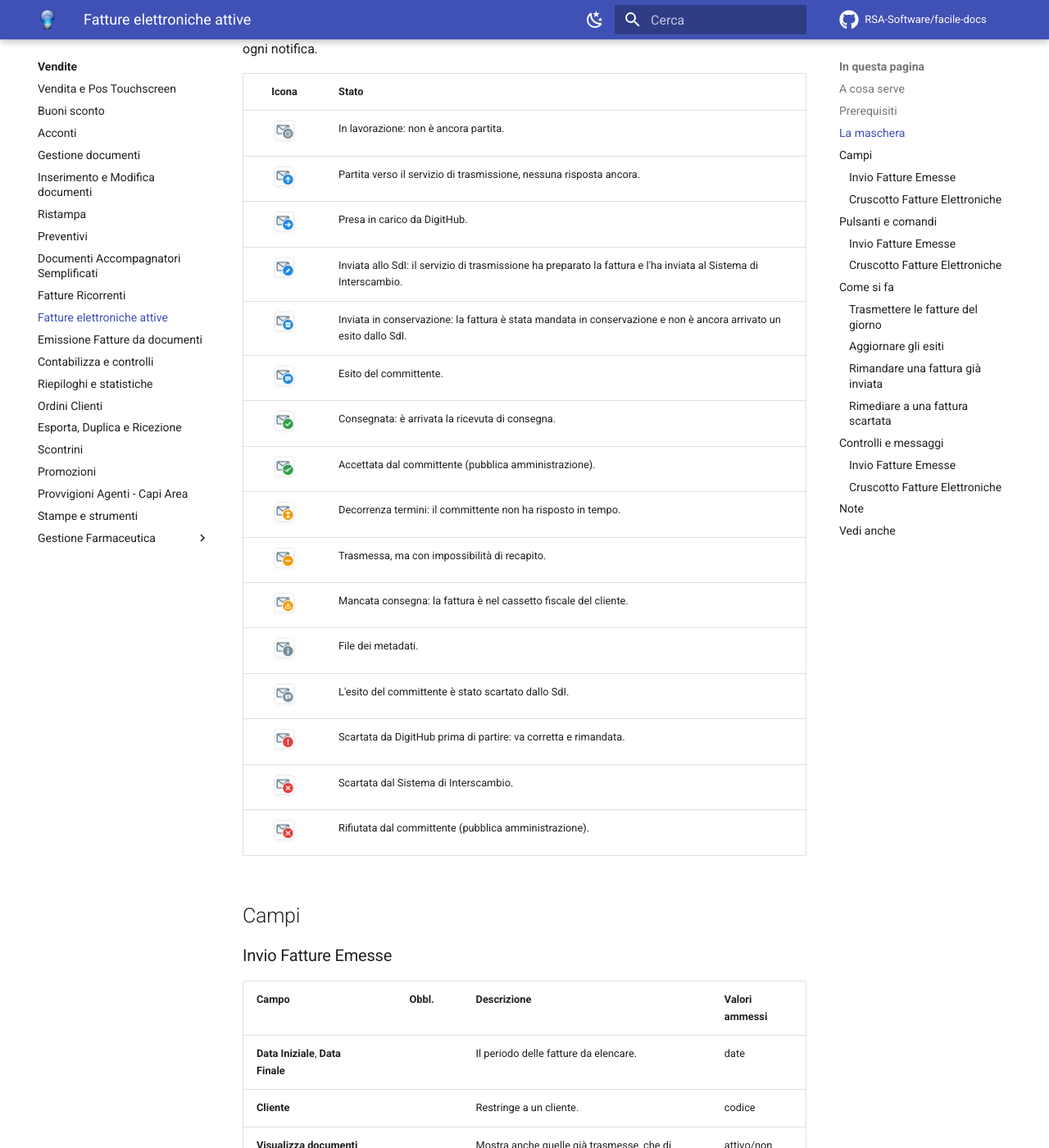
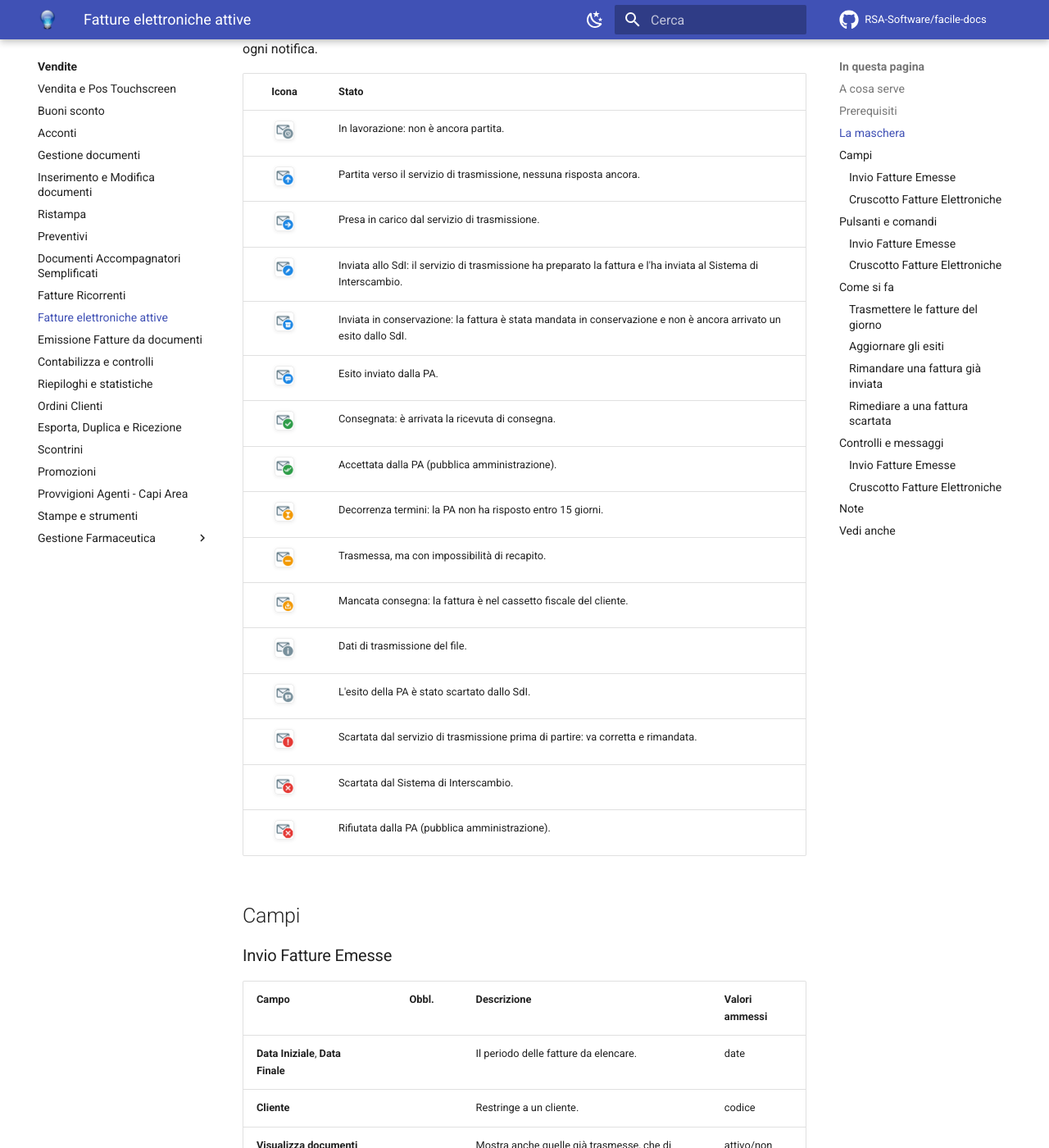
Before and after one commit to RSA-Software/facile-docs, an MkDocs documentation site: the page built from docs/moduli/vendite/fatture-elettroniche-attive.md, in a window 1280 px wide and 1400 px high, scrolled down 1982 px. Shown: the whole window at 82% size. Built offline with MkDocs 1.6.1 and Material for MkDocs 9.7.7, drawn with Linux system fonts in a browser that asks for light colours; comment, search, counter and statistics services are not loaded; some of the changed text lies outside the part shown.

```diff
--- a/docs/moduli/vendite/fatture-elettroniche-attive.md
+++ b/docs/moduli/vendite/fatture-elettroniche-attive.md
@@ -74,20 +74,20 @@ esiti, una per ogni notifica.
 |:---:|---|
 | ![](../../assets/img/vendite/stati-fe/lavorazione.png){ width="24" } | In lavorazione: non è ancora partita. |
 | ![](../../assets/img/vendite/stati-fe/inviata-ftp.png){ width="24" } | Partita verso il servizio di trasmissione, nessuna risposta ancora. |
-| ![](../../assets/img/vendite/stati-fe/fe-inviato.png){ width="24" } | Presa in carico da DigitHub. |
+| ![](../../assets/img/vendite/stati-fe/fe-inviato.png){ width="24" } | Presa in carico dal servizio di trasmissione. |
 | ![](../../assets/img/vendite/stati-fe/firmato.png){ width="24" } | Inviata allo SdI: il servizio di trasmissione ha preparato la fattura e l'ha inviata al Sistema di Interscambio. |
 | ![](../../assets/img/vendite/stati-fe/conservazione.png){ width="24" } | Inviata in conservazione: la fattura è stata mandata in conservazione e non è ancora arrivato un esito dallo SdI. |
-| ![](../../assets/img/vendite/stati-fe/fe-esito-committente.png){ width="24" } | Esito del committente. |
+| ![](../../assets/img/vendite/stati-fe/fe-esito-committente.png){ width="24" } | Esito inviato dalla PA. |
 | ![](../../assets/img/vendite/stati-fe/ricevuta-di-consegna.png){ width="24" } | Consegnata: è arrivata la ricevuta di consegna. |
-| ![](../../assets/img/vendite/stati-fe/fe-accettata.png){ width="24" } | Accettata dal committente (pubblica amministrazione). |
-| ![](../../assets/img/vendite/stati-fe/notifica-decorrenza-termini.png){ width="24" } | Decorrenza termini: il committente non ha risposto in tempo. |
+| ![](../../assets/img/vendite/stati-fe/fe-accettata.png){ width="24" } | Accettata dalla PA (pubblica amministrazione). |
+| ![](../../assets/img/vendite/stati-fe/notifica-decorrenza-termini.png){ width="24" } | Decorrenza termini: la PA non ha risposto entro 15 giorni. |
 | ![](../../assets/img/vendite/stati-fe/impossibilita-di-recapito.png){ width="24" } | Trasmessa, ma con impossibilità di recapito. |
 | ![](../../assets/img/vendite/stati-fe/notifica-di-mancata-consegna.png){ width="24" } | Mancata consegna: la fattura è nel cassetto fiscale del cliente. |
-| ![](../../assets/img/vendite/stati-fe/fe-metadati.png){ width="24" } | File dei metadati. |
-| ![](../../assets/img/vendite/stati-fe/fe-scarto-esito.png){ width="24" } | L'esito del committente è stato scartato dallo SdI. |
-| ![](../../assets/img/vendite/stati-fe/scartata.png){ width="24" } | Scartata da DigitHub prima di partire: va corretta e rimandata. |
+| ![](../../assets/img/vendite/stati-fe/fe-metadati.png){ width="24" } | Dati di trasmissione del file. |
+| ![](../../assets/img/vendite/stati-fe/fe-scarto-esito.png){ width="24" } | L'esito della PA è stato scartato dallo SdI. |
+| ![](../../assets/img/vendite/stati-fe/scartata.png){ width="24" } | Scartata dal servizio di trasmissione prima di partire: va corretta e rimandata. |
 | ![](../../assets/img/vendite/stati-fe/notifica-di-scarto-sdi.png){ width="24" } | Scartata dal Sistema di Interscambio. |
-| ![](../../assets/img/vendite/stati-fe/fe-rifiutata.png){ width="24" } | Rifiutata dal committente (pubblica amministrazione). |
+| ![](../../assets/img/vendite/stati-fe/fe-rifiutata.png){ width="24" } | Rifiutata dalla PA (pubblica amministrazione). |
 
 ## Campi
 
@@ -109,7 +109,7 @@ esiti, una per ogni notifica.
 
 !!! tip "I due scarti non sono la stessa cosa"
 
-    **SCARTATA DA DIGITHUB** è una fattura fermata dall'intermediario prima di
+    **SCARTATA DAL SERVIZIO DI TRASMISSIONE** è una fattura fermata dall'intermediario prima di
     partire; **SCARTATA DALLO SDI** una partita e respinta dal Sistema di
     Interscambio. Le prime si correggono e si rimandano subito; le seconde
     hanno un esito ufficiale da leggere.
```
